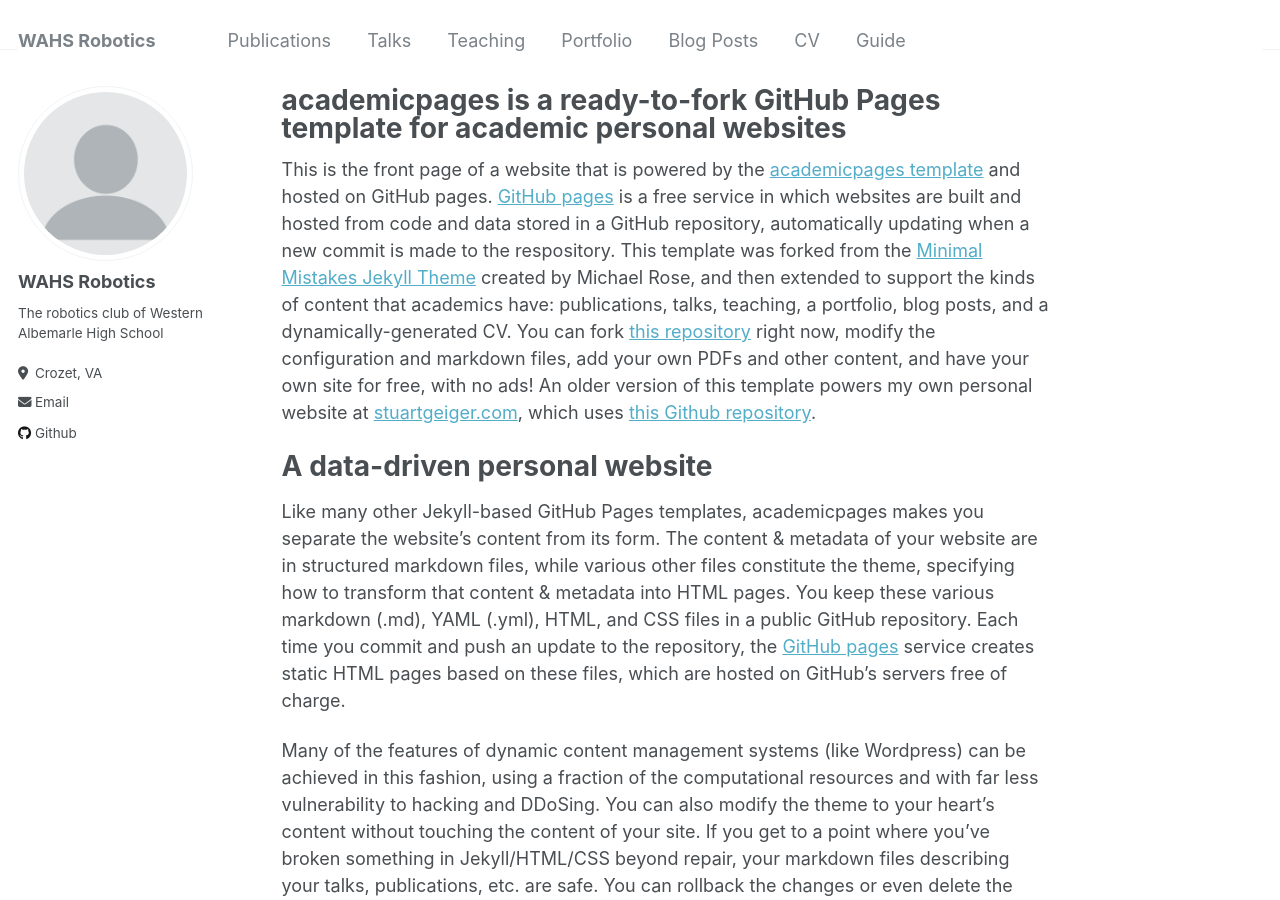
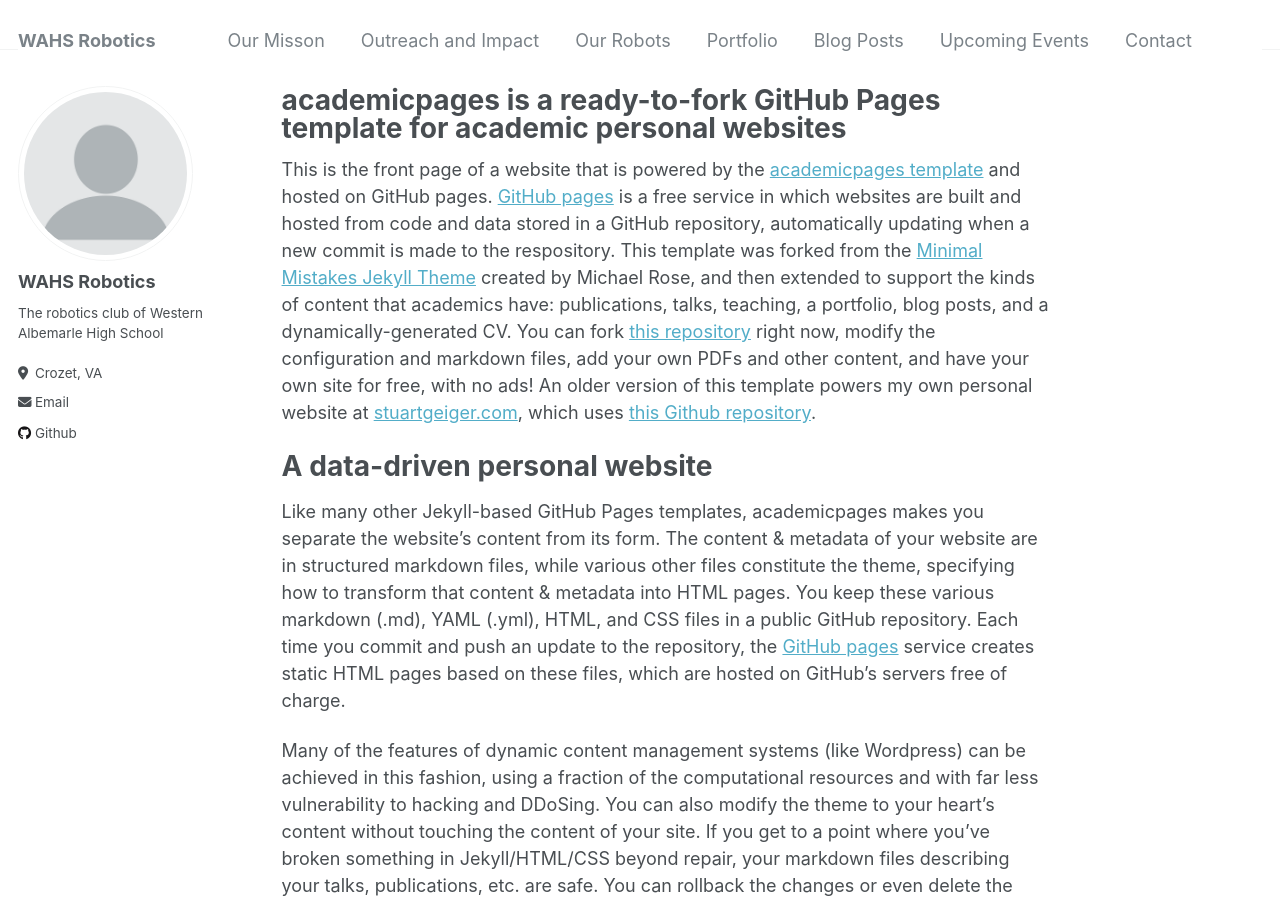
Before and after one commit to WAHS-Robotics-Club/WAHS-Robotics-Club.github.io, a Jekyll site: the page built from _pages/about.md, in a window 1280 px wide and 900 px high. Built offline with Jekyll 4.4.1, drawn with Linux system fonts in a browser that asks for light colours.

Commit message:
Update navigation.yml

```diff
--- a/_data/navigation.yml
+++ b/_data/navigation.yml
@@ -1,13 +1,13 @@
 # main links links
 main:
-  - title: "Publications"
-    url: /publications/
+  - title: "Our Misson"
+    url: /our-mission/
 
-  - title: "Talks"
-    url: /talks/
+  - title: "Outreach and Impact"
+    url: /outreach/
 
-  - title: "Teaching"
-    url: /teaching/
+  - title: "Our Robots"
+    url: /robots/
 
   - title: "Portfolio"
     url: /portfolio/
@@ -15,8 +15,8 @@ main:
   - title: "Blog Posts"
     url: /year-archive/
 
-  - title: "CV"
-    url: /cv/
+  - title: "Upcoming Events"
+    url: /upcoming/
 
-  - title: "Guide"
-    url: /markdown/
+  - title: "Contact"
+    url: /contact/
```
